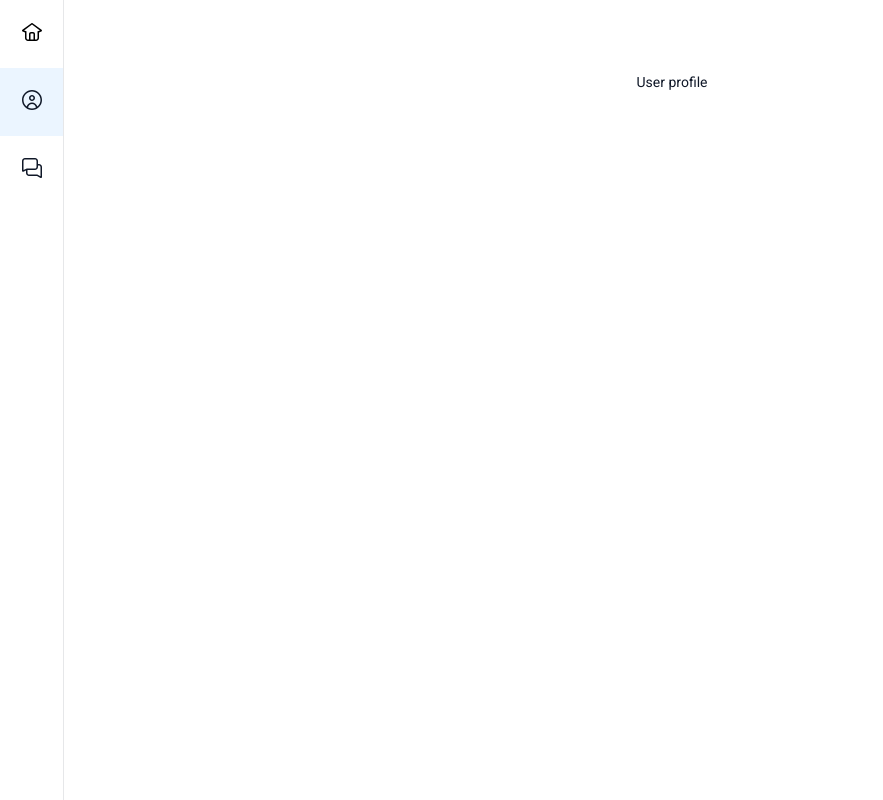
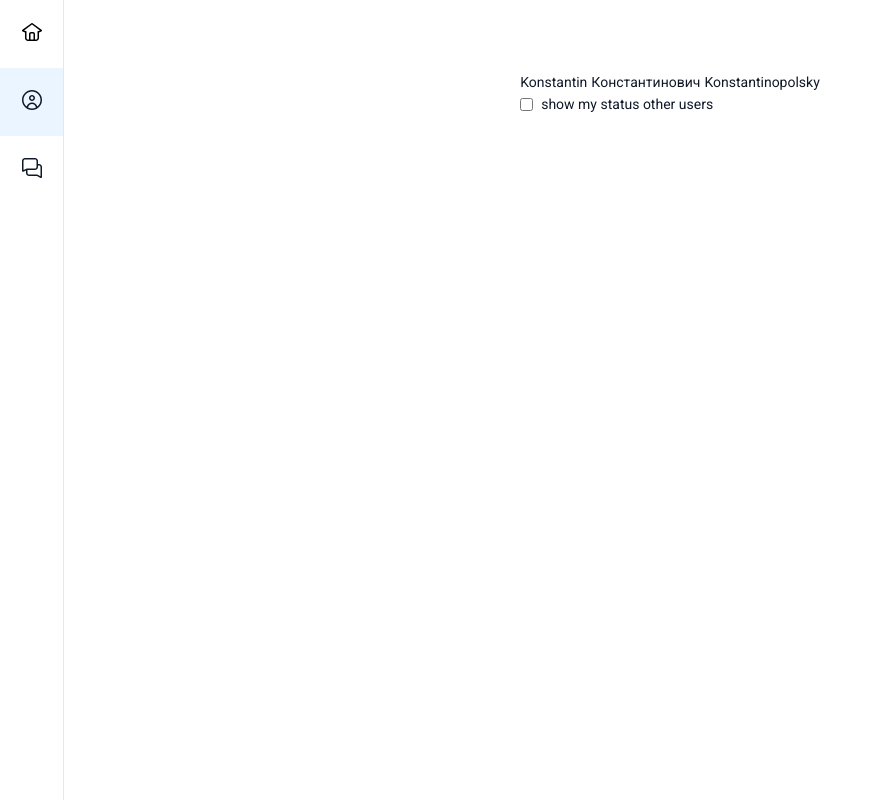
Before and after one commit to baykonuriy/ReactGB, a React (Create React App) app: page /profile in a window 1280 px wide. Shown: the whole page, without its empty margins (0-883 px from the left). Built offline with nearby package versions, Linux system fonts and the light colour scheme.

Commit message:
add dz 5

```diff
--- a/src/App.js
+++ b/src/App.js
@@ -1,5 +1,6 @@
 import React, { useEffect, useState } from 'react';
 import { BrowserRouter, Route, Routes, NavLink, Outlet, Navigate} from 'react-router-dom';
+import { useDispatch, useSelector } from 'react-redux';
 import './App.scss';
 import { LayOutChat } from './pages/AppChat/Layout';
 import { AppChat } from './pages/AppChat/AppChat';
@@ -7,6 +8,9 @@ import { Profile } from './pages/AppChat/Profile/Profile';
 import { Main } from './pages/AppChat/Main/Main'
 
 function App() {
+  const dispath = useDispatch()
+  const profile = useSelector(state => state.profile)
+
   return(
     <BrowserRouter>
       <Routes>
--- a/src/App.scss
+++ b/src/App.scss
@@ -20,7 +20,8 @@ body {
   color: #101828;
 }
 
-p {
+p,
+label {
   font-size: 14px;
   font-weight: 400;
   line-height: 20px;
--- /dev/null
+++ b/src/components/CheckBox/CheckBox.module.scss
@@ -0,0 +1,8 @@
+.CheckBox {
+  display: flex;
+  flex-direction: row;
+  align-items: center;
+  & input {
+    margin-right: 8px;
+  }
+}
--- /dev/null
+++ b/src/components/CheckBox/index.js
@@ -0,0 +1,19 @@
+import React from "react";
+import styled from './CheckBox.module.scss'
+
+export const CheckBox = (props) => {
+    const
+        {
+            label,
+            getChecked
+        } = props
+    return(
+        <label
+            className={styled.CheckBox}>
+            <input
+                onClick={getChecked}
+                type="checkbox"/>
+            {label}
+        </label>
+    )
+}
--- a/src/components/index.js
+++ b/src/components/index.js
@@ -15,3 +15,4 @@ export * from './PopOver'
 export * from './ChatList1'
 export * from './NavChat'
 export * from './ChatListItem'
+export * from './CheckBox'
--- a/src/pages/AppChat/AppChat.jsx
+++ b/src/pages/AppChat/AppChat.jsx
@@ -36,10 +36,6 @@ export const AppChat = () => {
   const id = Object.values(useParams())
 
   useEffect(()=>{
-    console.log('id ', chats)
-  }, [chats])
-
-  useEffect(()=>{
     console.log('loading', loading)
     console.log('error', error)
   }, [loading])
@@ -68,6 +64,7 @@ export const AppChat = () => {
                   messages={filtredMessage}
                 />
               }/>
+
        </Routes>
     </div>
   );
--- a/src/pages/AppChat/Profile/Profile.jsx
+++ b/src/pages/AppChat/Profile/Profile.jsx
@@ -1,10 +1,30 @@
 import React from "react";
 import styled from './Profile.module.scss'
+import { CheckBox } from "../../../components";
+import { useDispatch, useSelector } from "react-redux";
+import { useEffect } from "react";
+
+
 export const Profile = () => {
+    const dispatch = useDispatch()
+    const profile = useSelector(state => state.profile)
+
+    function getChecked(value){
+        dispatch({type: 'CHANGE_STATUS', payload: value})
+    }
 
     return(
         <div className={styled.Profile}>
-            <p>User profile</p>
+            <div className={styled.Profile__User}>
+                <div className={styled.Profile__User__FirstEndPatronim}>
+                    <p>{ profile.first_name }</p>
+                    <p>{ profile.patronim }</p>
+                    <p>{ profile.last_name }</p>
+                </div>
+                <CheckBox
+                    getChecked={(e)=> getChecked(e.target.checked)}
+                    label={'show my status other users'}/>
+            </div>
         </div>
     )
 }
--- a/src/pages/AppChat/Profile/Profile.module.scss
+++ b/src/pages/AppChat/Profile/Profile.module.scss
@@ -4,4 +4,16 @@
   justify-content: center;
   width: 100%;
   padding-top: 72px;
+  &__User {
+    display: flex;
+    flex-direction: column;
+    &__FirstEndPatronim {
+      display: flex;
+      flex-direction: row;
+    }
+    & p {
+      padding-bottom: 2px;
+      margin-right: 4px;
+    }
+  }
 }
--- a/src/store/index.js
+++ b/src/store/index.js
@@ -1,6 +1,7 @@
 import { createStore, combineReducers, applyMiddleware } from 'redux'
 import {cashReducer} from './cashReducer'
 import {customerReducer} from './customerReducer'
+import { profileReducer } from './profileReduser'
 import {composeWithDevTools} from 'redux-devtools-extension'
 import thunk from 'redux-thunk'
 import createSagaMiddleware from 'redux-saga'
@@ -10,7 +11,8 @@ const sagaMiddleware = createSagaMiddleware()
 
 const rootReducer = combineReducers({
     cash: cashReducer,
-    customers: customerReducer
+    customers: customerReducer,
+    profile: profileReducer
 })
 
 
--- /dev/null
+++ b/src/store/profileReduser.js
@@ -0,0 +1,22 @@
+const defaultState = {
+    first_name: 'Konstantin',
+    last_name: 'Konstantinopolsky',
+    patronim: 'Константинович',
+    nickname: 'Konstantin K.',
+    online: false
+}
+
+//actions
+
+const CHANGE_STATUS = 'CHANGE_STATUS'
+
+
+export const profileReducer = (state = defaultState, action) =>{
+    switch(action.type){
+        case CHANGE_STATUS:
+            return {...state, online: action.payload}
+        default:
+            return state
+    }
+
+}
```
Also changed, not shown: src/index.js (+9 -4 lines).
